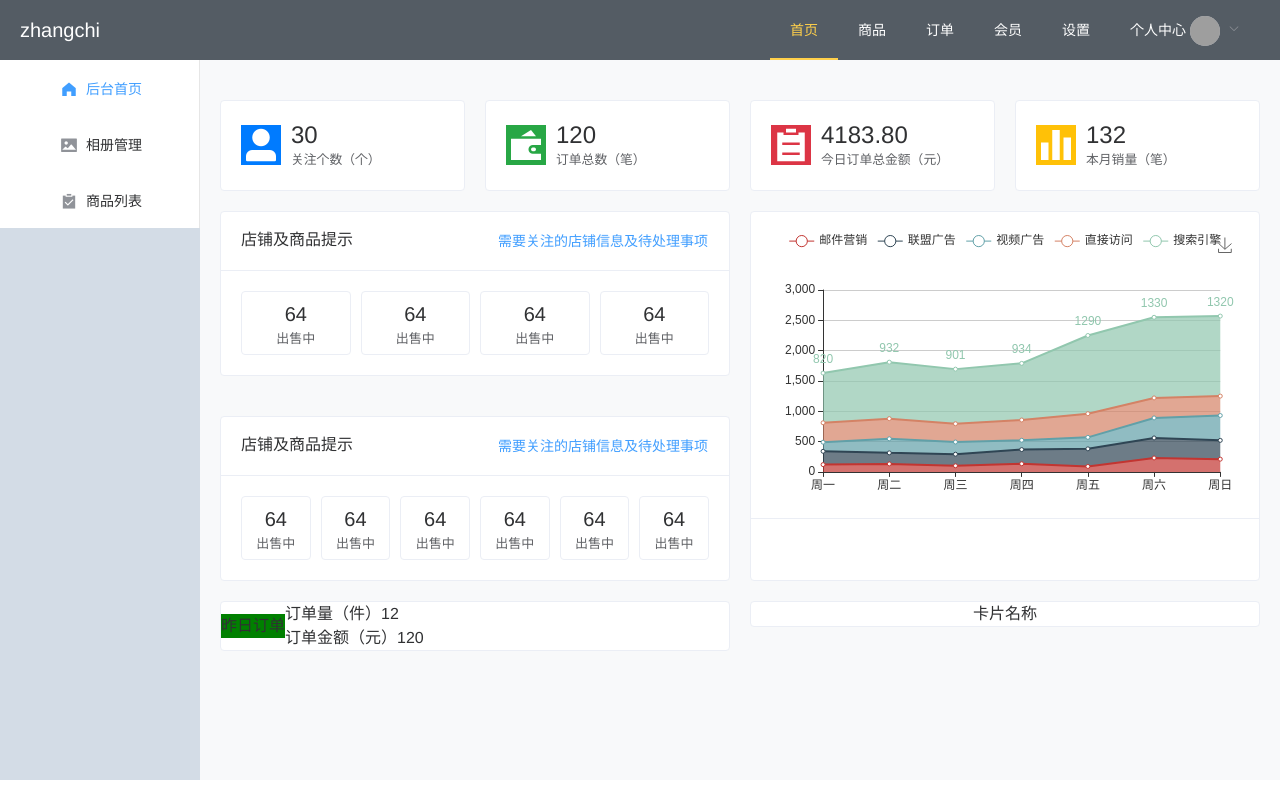
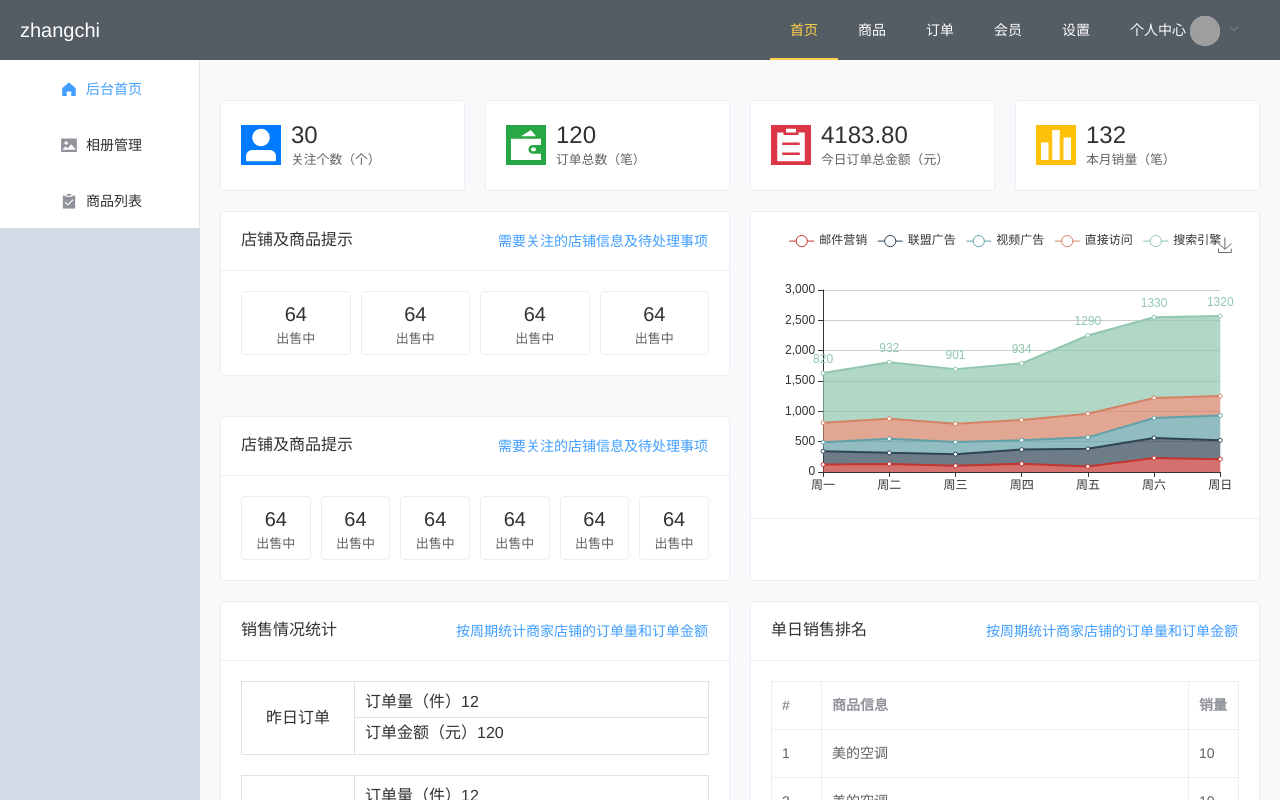
Before and after one commit to zhangchi56/-Mall-background-management, a Vue app: page /index in a window 1280 px wide. Built offline with nearby package versions, Linux system fonts and the light colour scheme; grey boxes are pictures that could not be loaded.

Commit message:
后台首页完成

```diff
--- a/src/common/config/config.js
+++ b/src/common/config/config.js
@@ -15,7 +15,7 @@ export default {
           {
 						icon: "el-icon-picture",
 						name: "相册管理",
-						pathName:"/image"
+						pathName:"/image/index"
 					},
           {
             icon: "el-icon-s-claim",
--- a/src/common/config/router.js
+++ b/src/common/config/router.js
@@ -17,7 +17,7 @@ let routes = [
         meta:{title:'商品列表'},
         component: () => import('views/shop/goods/list.vue'),
         children:[{
-          path:'/image',
+          path:'/image/index',
           name:'image',
           meta:{title:'相册管理'}
         }]
--- a/src/views/index/indexSellData.vue
+++ b/src/views/index/indexSellData.vue
@@ -2,29 +2,39 @@
   <div class="indexSellData">
     <el-row :gutter="20">
       <el-col :span="12">
-        <el-card class="box-card indexSellData-card" shadow='never'>
-          <div slot="header" class="clearfix">
+        <el-card class="box-card indexSellData-card" shadow="never">
+          <div slot="header" class="clearfix" style="line-height:20px">
+            <div style="float:left">销售情况统计</div>
 
-            <div class="yesterday-sell">
-              <div>
-                昨日订单
-              </div>
-              <div>
-                <p>订单量（件）12</p>
-                <p>订单金额（元）120</p>
+            <el-button style="float: right; padding: 3px 0" type="text">按周期统计商家店铺的订单量和订单金额</el-button>
+          </div>
+          <div class="text item">
+            <div slot="header" class="clearfix">
+              <div v-for="(item, index) in 2" :key="index" class="yesterday-sell">
+                <div class="yesterday-sell1">昨日订单</div>
+                <div class="yesterday-sell2">
+                  <p>订单量（件）12</p>
+                  <p>订单金额（元）120</p>
+                </div>
               </div>
             </div>
-
           </div>
-          <div class="text item"></div>
         </el-card>
       </el-col>
+
       <el-col :span="12">
-        <el-card class="box-card" shadow='never'>
-          <div slot="header" class="clearfix">
-            <span>卡片名称</span>
+        <el-card class="box-card" shadow="never">
+          <div slot="header" class="clearfix" style="line-height:20px">
+            <div style="float:left">单日销售排名</div>
+            <el-button style="float: right; padding: 3px 0" type="text">按周期统计商家店铺的订单量和订单金额</el-button>
           </div>
-          <div class="text item"></div>
+          <div class="text item">
+            <el-table :data="tableData" height="200" border style="width: 100%">
+              <el-table-column type="index" label="#" width="50"></el-table-column>
+              <el-table-column prop="info" label="商品信息"></el-table-column>
+              <el-table-column prop="sell" label="销量" width="50"></el-table-column>
+            </el-table>
+          </div>
         </el-card>
       </el-col>
     </el-row>
@@ -35,42 +45,83 @@
 export default {
   data() {
     return {
-
-    }
+      tableData: [
+        {
+          info: "美的空调",
+          sell: "10"
+        },
+        {
+          info: "美的空调",
+          sell: "10"
+        },
+        {
+          info: "美的空调",
+          sell: "10"
+        },
+        {
+          info: "美的空调",
+          sell: "10"
+        },
+        {
+          info: "美的空调",
+          sell: "10"
+        },
+        {
+          info: "美的空调",
+          sell: "10"
+        },
+        {
+          info: "美的空调",
+          sell: "10"
+        }
+      ]
+    };
   },
-  components: {
-
-  }
-}
+  components: {}
+};
 </script>
 
 <style scoped>
-.indexSellData>>>.el-card__header{
-  border: 0;
-  padding: 0;
+.indexSellData >>> .el-card__header {
+  /* border: 0; */
+  /* padding: 0; */
 }
-.indexSellData>>>.el-card__body{
-  padding: 0;
+.indexSellData >>> .el-card__body {
+  /* padding: 0; */
 }
 
-.yesterday-sell{
+.yesterday-sell {
   display: flex;
   align-items: center;
-  height: 100%;
+  border: 1px solid #dee2e6;
+  margin-bottom: 20px;
+}
 
+.yesterday-sell1 {
+  /* background-color: green; */
+  padding: 24px;
+  border-right: 1px solid #dee2e6;
+  /* height: auto; */
+  /* line-height: 40px; */
 }
-.yesterday-sell>:first-child{
-  background-color: green;
+.yesterday-sell2 {
+  text-align: left;
+  flex: 1;
 }
-.yesterday-sell>:last-child>p{
-  text-align: left;
+.yesterday-sell2 > p {
+  padding-left: 10px;
+  line-height: 30px;
 }
-.yesterday-sell p{
+.yesterday-sell2 > :first-child {
+  border-bottom: 1px #dee2e6 solid;
+}
+.yesterday-sell p {
   /* background-color: green; */
   margin-bottom: 0;
+  /* width: 100%; */
 }
-.indexSellData-card{
-  height:50px;
+.indexSellData-card {
+  /* height:50px; */
 }
 
 /* .yesterday-sell-2{
@@ -79,10 +130,3 @@ export default {
   justify-content: flex-start;
 } */
 </style>
-
-<style>
-  /* .indexSellData .el-card__header{
-  border: 0;
-  padding:0;
-} */
-</style>
```
Also changed, not shown: src/assets/css/normalize.css, 1 other file (tests, documents, lock files or other folders).
